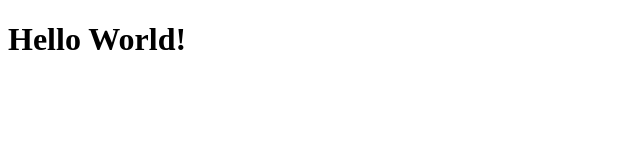
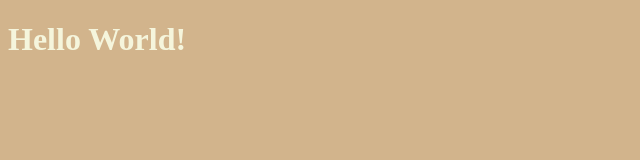
Before and after one commit to rachelsteiner91/mermaid-matisse, a plain HTML site: page index.html in a window 1280 px wide. Shown: the whole page, without its empty margins (0-640 px from the left). Drawn offline with Linux system fonts and the light colour scheme.

Commit message:
add style.css, connect to index.html

```diff
--- a/index.html
+++ b/index.html
@@ -1,6 +1,7 @@
 <!DOCTYPE html>
 <html lang="en">
   <head>
+    <link rel="stylesheet" href="style.css" />
     <title>Mermaid Matisse</title>
   </head>
   <body>
--- /dev/null
+++ b/style.css
@@ -0,0 +1,6 @@
+body {
+    background:tan;
+}
+h1 {
+    color:beige
+}
```
